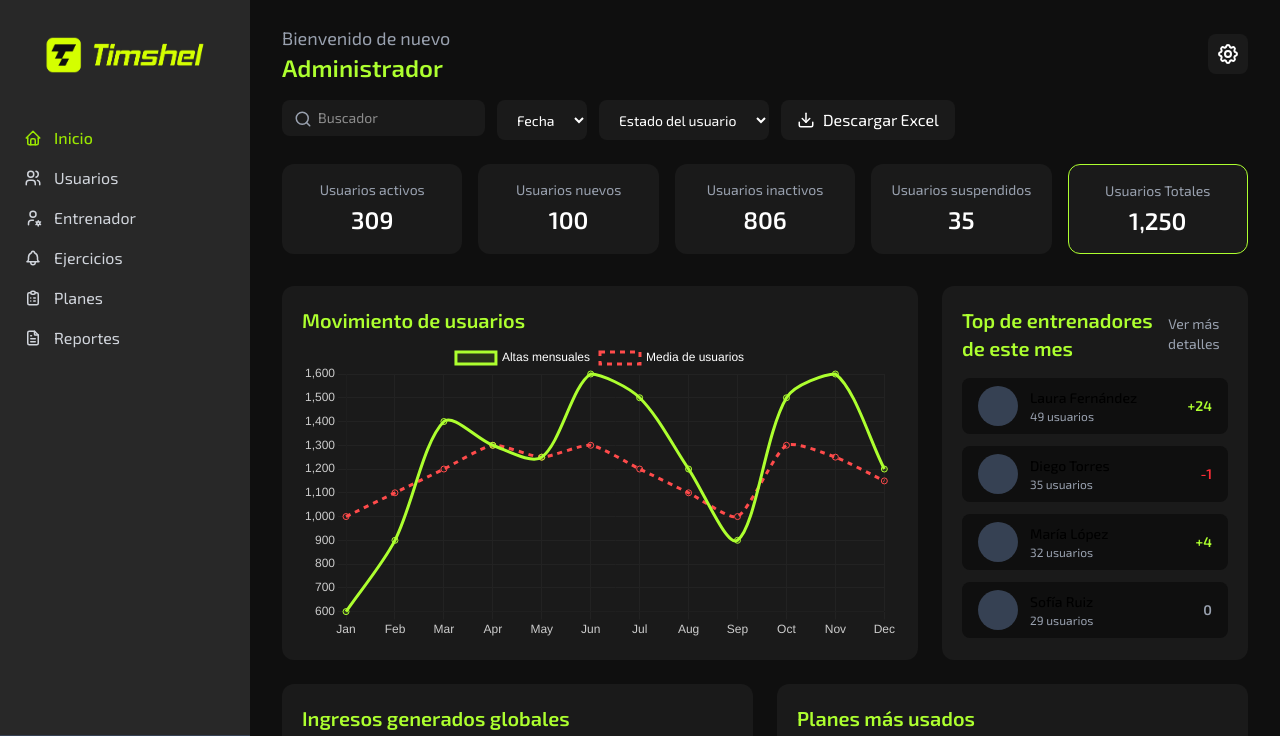
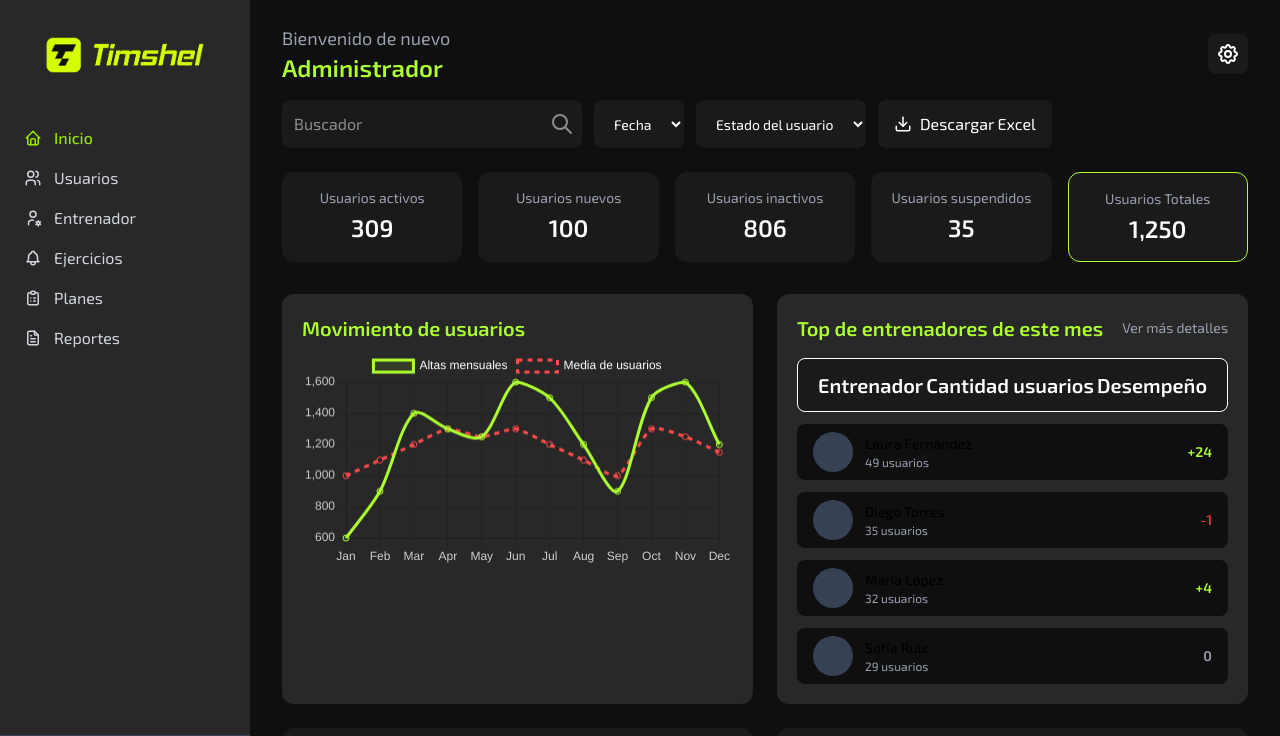
Before and after one commit to intuition-business/timshell-admin, a Next.js app: page / in a window 1280 px wide. Shown: the top 736 px of the page. Built offline with nearby package versions, Linux system fonts and the light colour scheme; sample sign-in values are in the browser's storage.

Commit message:
ajusta table component

```diff
--- /dev/null
+++ b/src/Components/Inputs/inputs.tsx
@@ -0,0 +1,18 @@
+import { IconSearch } from "@tabler/icons-react"
+
+export function SearchInput({ placeholder }: any) {
+    return (
+        <>
+            <input type="text" placeholder={placeholder} className="bg-[#1a1a1a] w-full min-w-[300px] text-base pr-9 pl-3 py-3 rounded-lg focus:outline-none" />
+            <IconSearch className="absolute right-2 top-1/2 -translate-y-1/2 text-[#8C8C8C] w-6 h-6 " />
+        </>
+    )
+}
+
+export function SelectInput(placeholder: any) {
+    return (
+        <input type="text" placeholder="placeholder" className="bg-[#1a1a1a] text-sm pl-9 pr-3 py-2 rounded-lg focus:outline-none" />
+    )
+}
+
+export default { SearchInput, SelectInput }
--- /dev/null
+++ b/src/Components/Table/TableList.tsx
@@ -0,0 +1,46 @@
+export function TableList({ encabezado }: any) {
+    return (
+        <>
+            <div className="mt-4 w-full flex flex-col gap-3">
+                {/* encabezado */}
+                <div className="!bg-[#1A1A1A] py-3 px-5 rounded-lg text-white flex items-center justify-between border border-white">
+                    {encabezado?.map((item: any) => (
+                        <h3 className="font-semibold text-xl">{item}</h3>
+                    ))}
+                </div>
+                {/* quemado */}
+                {[
+                    { name: "Laura Fernández", users: "49 usuarios", change: "+24", up: true },
+                    { name: "Diego Torres", users: "35 usuarios", change: "-1", up: false },
+                    { name: "María López", users: "32 usuarios", change: "+4", up: true },
+                    { name: "Sofía Ruiz", users: "29 usuarios", change: "0", up: null },
+                ].map((t, i) => (
+                    <div
+                        key={i}
+                        className="flex items-center justify-between bg-[#0f0f0f] rounded-lg px-4 py-2"
+                    >
+                        <div className="flex items-center gap-3">
+                            <div className="h-10 w-10 rounded-full bg-gray-700"></div>
+                            <div>
+                                <p className="text-sm font-medium">{t.name}</p>
+                                <p className="text-gray-400 text-xs">{t.users}</p>
+                            </div>
+                        </div>
+                        <div
+                            className={`text-sm font-semibold ${t.up === true
+                                ? "text-[#adff2f]"
+                                : t.up === false
+                                    ? "text-red-500"
+                                    : "text-gray-400"
+                                }`}
+                        >
+                            {t.change}
+                        </div>
+                    </div>
+                ))}
+            </div>
+        </>
+    )
+}
+
+export default { TableList }
--- a/src/Components/users/page.tsx
+++ b/src/Components/users/page.tsx
@@ -2,6 +2,7 @@
 
 import { IconSearch } from "@tabler/icons-react";
 import { useState } from "react";
+import { TableList } from "../Table/TableList";
 
 type Trainer = {
   name: string;
@@ -91,12 +92,22 @@
     t.name.toLowerCase().includes(search.toLowerCase())
   );
 
+  const EncabezadosData = [
+    'Nombre',
+    'ID',
+    'Correo electrónico',
+    'Cantidad de usuarios',
+    'Valoración'
+  ]
+
   return (
     <section className="  fp-6 bg-[#101010]   rounded-3xl shadow-lg w-full text-white items-center">
       <div className="w-full   justify-end p-4">
         <div className="flex  w-[55%] p-4 justify-center">
           <h1 className="text-2xl font-bold p-2 text-[#dff400]"> Usuarios</h1>
         </div>
+
+        <TableList encabezado={EncabezadosData} />
 
         <div className=" px-24  w-[95%]">
           <div className="flex items-center justify-center border-amber-10 gap-24">
--- a/src/app/layout.tsx
+++ b/src/app/layout.tsx
@@ -30,7 +30,6 @@
       <body style={{ fontFamily: "'Exo 2', sans-serif" }}>
         <div className="flex w-full">
           {showNavbar && <NavBar />}
-
           <div className="main-content w-full">{children}</div> {/* El contenido de la página */}
         </div>
       </body>
--- a/src/app/pages/Dashboard/Dashboard.tsx
+++ b/src/app/pages/Dashboard/Dashboard.tsx
@@ -13,6 +13,8 @@
 } from "chart.js";
 import { Line, Bar } from "react-chartjs-2";
 import { IconSettings } from "@tabler/icons-react";
+import { SearchInput } from "@/Components/Inputs/inputs";
+import { TableList } from "@/Components/Table/TableList";
 
 // Registrar componentes de Chart.js
 ChartJS.register(
@@ -104,6 +106,12 @@
         },
     };
 
+    const EncabezadosData = [
+        'Entrenador',
+        'Cantidad usuarios',
+        'Desempeño'
+    ]
+
     // === UI principal ===
     return (
         <div className=" w-full bg-[#0f0f0f] relative flex">
@@ -124,12 +132,7 @@
 
                     <div className="flex flex-wrap gap-3 mt-4 text-white">
                         <div className="relative">
-                            <Search className="absolute left-3 top-2.5 text-gray-400" size={18} />
-                            <input
-                                type="text"
-                                placeholder="Buscador"
-                                className="bg-[#1a1a1a] text-sm pl-9 pr-3 py-2 rounded-lg focus:outline-none"
-                            />
+                            <SearchInput placeholder={"Buscador"} />
                         </div>
                         <select className="bg-[#1a1a1a] text-sm px-4 py-2 rounded-lg">
                             <option>Fecha</option>
@@ -169,9 +172,9 @@
                 </div>
 
                 {/* Sección principal */}
-                <div className="grid grid-cols-1 lg:grid-cols-3 gap-6">
+                <div className="grid grid-cols-1 lg:grid-cols-2 gap-6">
                     {/* Movimiento de usuarios */}
-                    <div className="bg-[#1a1a1a] p-5 rounded-xl col-span-2">
+                    <div className="bg-[#282828] p-5 rounded-xl col-span-1">
                         <h3 className="text-[#adff2f] font-semibold mb-2 text-xl">
                             Movimiento de usuarios
                         </h3>
@@ -179,7 +182,7 @@
                     </div>
 
                     {/* Top entrenadores */}
-                    <div className="bg-[#1a1a1a] p-5 rounded-xl">
+                    <div className="bg-[#282828] p-5 rounded-xl">
                         <div className="flex justify-between items-center mb-2">
                             <h3 className="text-[#adff2f] font-semibold text-xl">
                                 Top de entrenadores de este mes
@@ -188,37 +191,7 @@
                                 Ver más detalles
                             </button>
                         </div>
-                        <div className="space-y-3 mt-4">
-                            {[
-                                { name: "Laura Fernández", users: "49 usuarios", change: "+24", up: true },
-                                { name: "Diego Torres", users: "35 usuarios", change: "-1", up: false },
-                                { name: "María López", users: "32 usuarios", change: "+4", up: true },
-                                { name: "Sofía Ruiz", users: "29 usuarios", change: "0", up: null },
-                            ].map((t, i) => (
-                                <div
-                                    key={i}
-                                    className="flex items-center justify-between bg-[#0f0f0f] rounded-lg px-4 py-2"
-                                >
-                                    <div className="flex items-center gap-3">
-                                        <div className="h-10 w-10 rounded-full bg-gray-700"></div>
-                                        <div>
-                                            <p className="text-sm font-medium">{t.name}</p>
-                                            <p className="text-gray-400 text-xs">{t.users}</p>
-                                        </div>
-                                    </div>
-                                    <div
-                                        className={`text-sm font-semibold ${t.up === true
-                                            ? "text-[#adff2f]"
-                                            : t.up === false
-                                                ? "text-red-500"
-                                                : "text-gray-400"
-                                            }`}
-                                    >
-                                        {t.change}
-                                    </div>
-                                </div>
-                            ))}
-                        </div>
+                        <TableList encabezado={EncabezadosData} />
                     </div>
                 </div>
 
```
